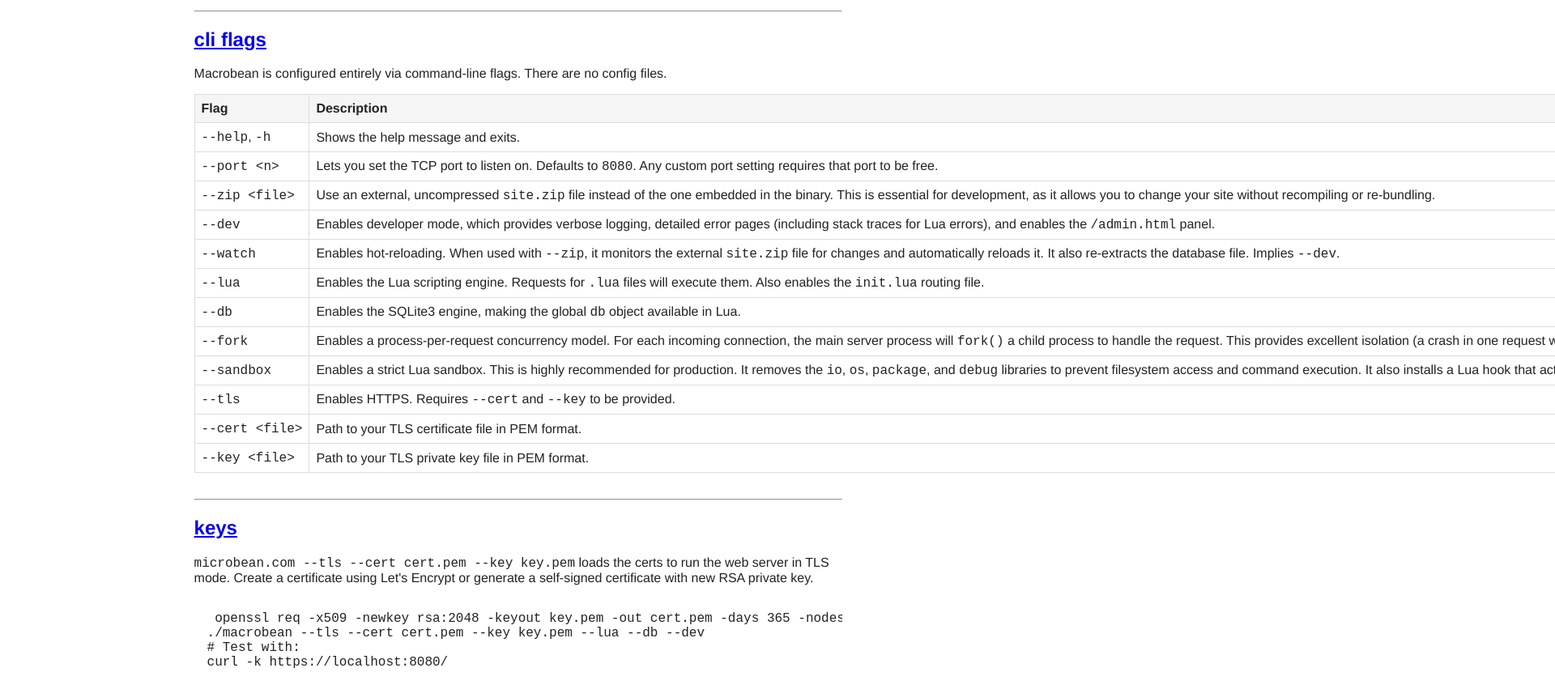
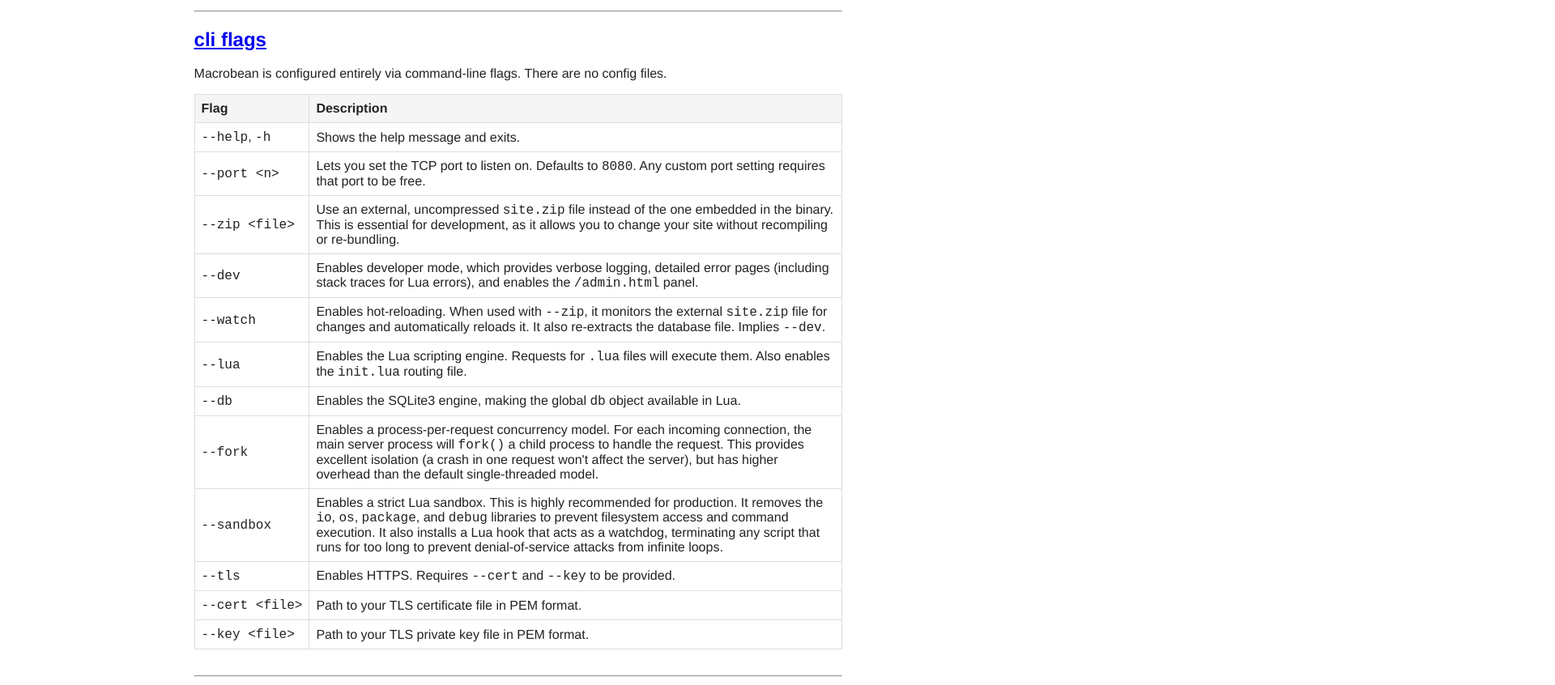
Before and after one commit to macrobean/docs, a plain HTML site: page index.html in a window 1280 px wide. Shown: the part 3277-4123 px from the top of the page at 81% size, 1920 px wide, since content can reach past the window. Drawn offline with Linux system fonts and the light colour scheme.

Commit message:
Update style.css
target only the first <td> of each row and apply white-space: nowrap; to prevent wrapping.

```diff
--- a/style.css
+++ b/style.css
@@ -56,11 +56,13 @@ th, td {
     border: 1px solid #ddd;
     padding: 8px;
     text-align: left;
-    white-space: nowrap;
 }
 
 th {
     background-color: #f5f5f5;
+}
+.cli-flags td:first-child {
+  white-space: nowrap;
 }
 .site-footer {
     background-color: #f8f9fa;
```
